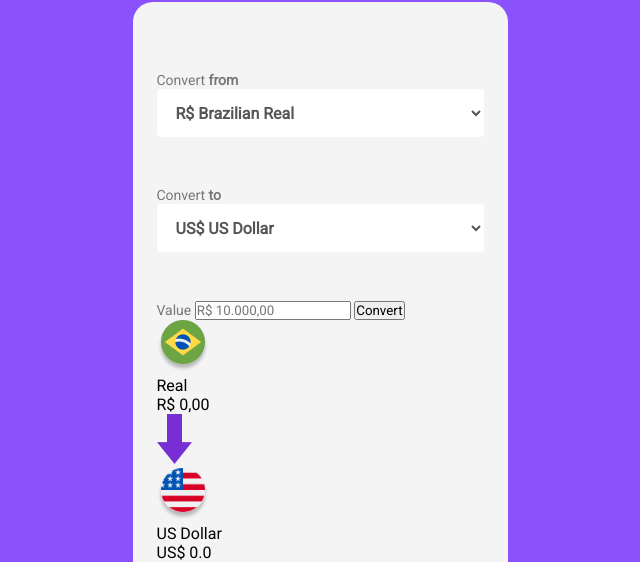
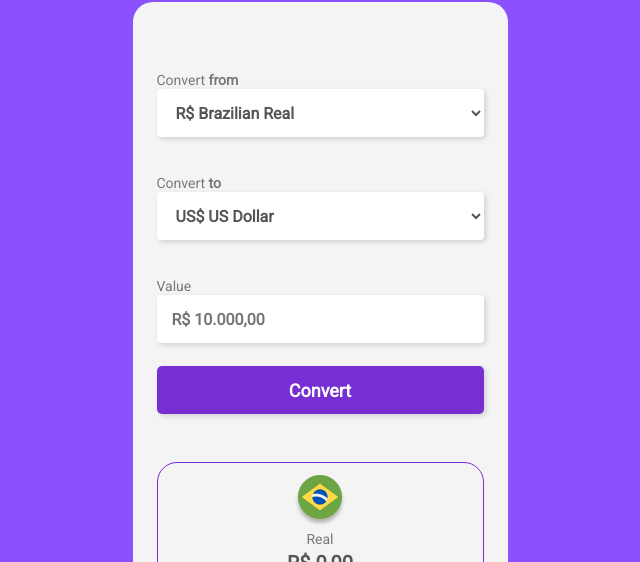
Before and after one commit to Allissonmarques/Currency-Converter, a plain HTML site: page index.html in a window 1280 px wide. Shown: the part 238-800 px from the top of the page, without its empty margins (320-960 px from the left). Drawn offline with Linux system fonts and the light colour scheme.

Commit message:
Continuação do CSS do projeto - Currency converter

```diff
--- a/index.html
+++ b/index.html
@@ -43,19 +43,19 @@
         <button>Convert</button>
 
         <section>
-            <div>
+            <div class="currency-box">
                 <img src="./assets/brasil.png" alt="brazilian-flag">
-                <p>Real</p>
-                <p>R$ 0,00</p>
+                <p class="coin">Real</p>
+                <p class="value">R$ 0,00</p>
             </div>
 
-            <img src="./assets/Seta.png" alt="arrow">
+            <img src="./assets/Seta.png" alt="arrow" class="arrow-img">
 
             <div>
-                <div>
+                <div class="currency-box">
                     <img src="./assets/usa.png" alt="usa-flag">
-                    <p>US Dollar</p>
-                    <p>US$ 0.0</p>
+                    <p class="coin">US Dollar</p>
+                    <p class="value">US$ 0.0</p>
                 </div>
             </div>
         </section>
--- a/style.css
+++ b/style.css
@@ -42,10 +42,81 @@ select{
     border-radius: 4px;
     border: 1px solid #BBB;
     background: #FFF;
+    box-shadow: 2px 2px 5px 0px rgba(0, 0, 0, 0.15);
     border: none;
     color: #555;
     font-size: 16px;
     font-weight: 700;
     padding: 15px;
+    margin-bottom: 36px;
+    cursor: pointer;
+}
+
+input{
+    width: 100%;
+    height: 48px;
+    border-radius: 4px;
+    border: 1px solid #BBB;
+    background: #FFF;
+    box-shadow: 2px 2px 5px 0px rgba(0, 0, 0, 0.15);
+    border: none;
+    color: #555;
+    font-size: 16px;
+    font-weight: 700;
+    padding: 15px;
+    margin-bottom: 23px;
+    cursor: pointer;
+}
+
+button{
+    width: 100%;
+    height: 48px;
+    border-radius: 5px;
+    background: #772FD3;
+    border: none;
+    box-shadow: 2px 2px 5px 0px rgba(0, 0, 0, 0.15);
     margin-bottom: 48px;
+    color: #FFF;
+    font-size: 18px;
+    font-weight: 700;
+    cursor: pointer;
 }
+
+button:hover{
+    opacity: 0.8;
+}
+button:active{
+    opacity: 0.6;
+}
+
+section{
+    border-radius: 20px;
+    border: 1px solid #772FD3;
+    padding: 12px;
+    display: flex;
+    flex-direction: column;
+    align-items: center;
+}
+
+.arrow-img{
+    margin: 15px 0;
+}
+
+.currency-box{
+    display: flex;
+    flex-direction: column;
+    align-items: center;
+    gap: 4px;
+}
+
+.coin{
+    color: #777;
+    font-size: 14px;
+    font-weight: 400;
+}
+
+.value{
+    color: #555;
+    font-size: 20px;
+    font-weight: 700;
+}
```
